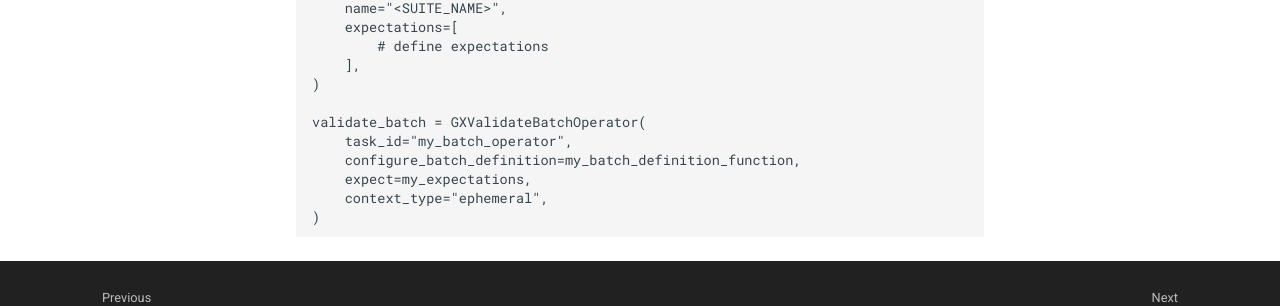
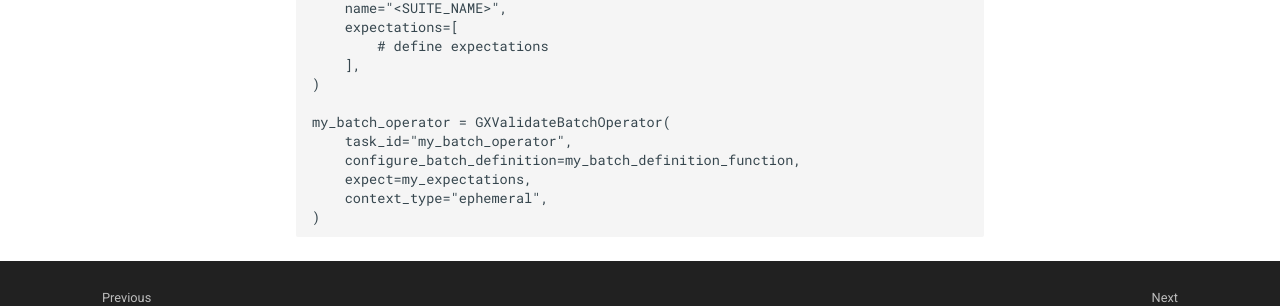
Before and after one commit to astronomer/airflow-provider-great-expectations, an MkDocs documentation site: the page built from docs/migration-guide.md, in a window 1280 px wide and 900 px high, scrolled down 3083 px. Shown: the part 482-788 px from the top of the window. Built offline with MkDocs 1.6.1 and Material for MkDocs 9.7.7, drawn with Linux system fonts in a browser that asks for light colours; comment, search, counter and statistics services are not loaded; the version menu is left out.

Commit message:
straggler

```diff
--- a/docs/migration-guide.md
+++ b/docs/migration-guide.md
@@ -134,7 +134,7 @@
     ],
 )
 
-validate_batch = GXValidateBatchOperator(
+my_batch_operator = GXValidateBatchOperator(
     task_id="my_batch_operator",
     configure_batch_definition=my_batch_definition_function,
     expect=my_expectations,
```
